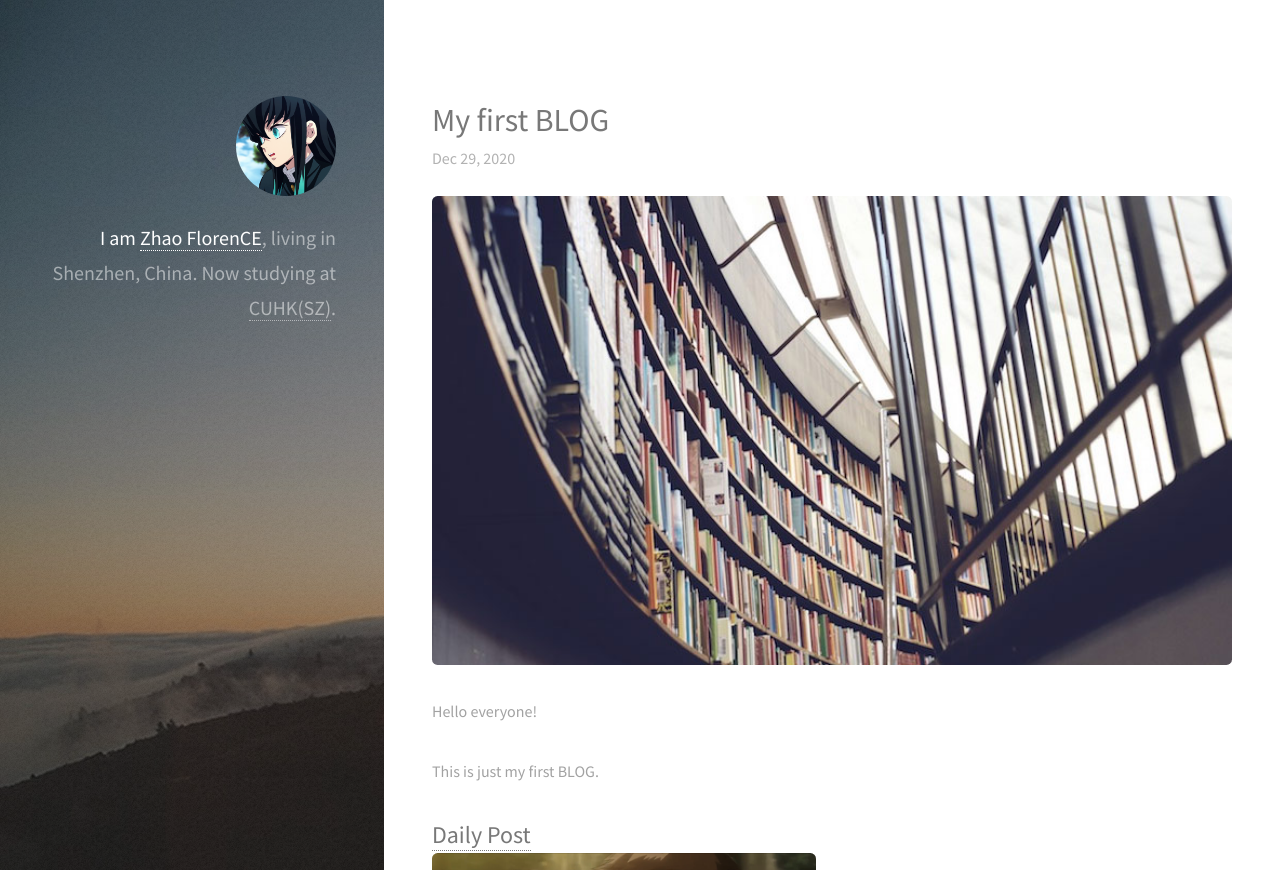
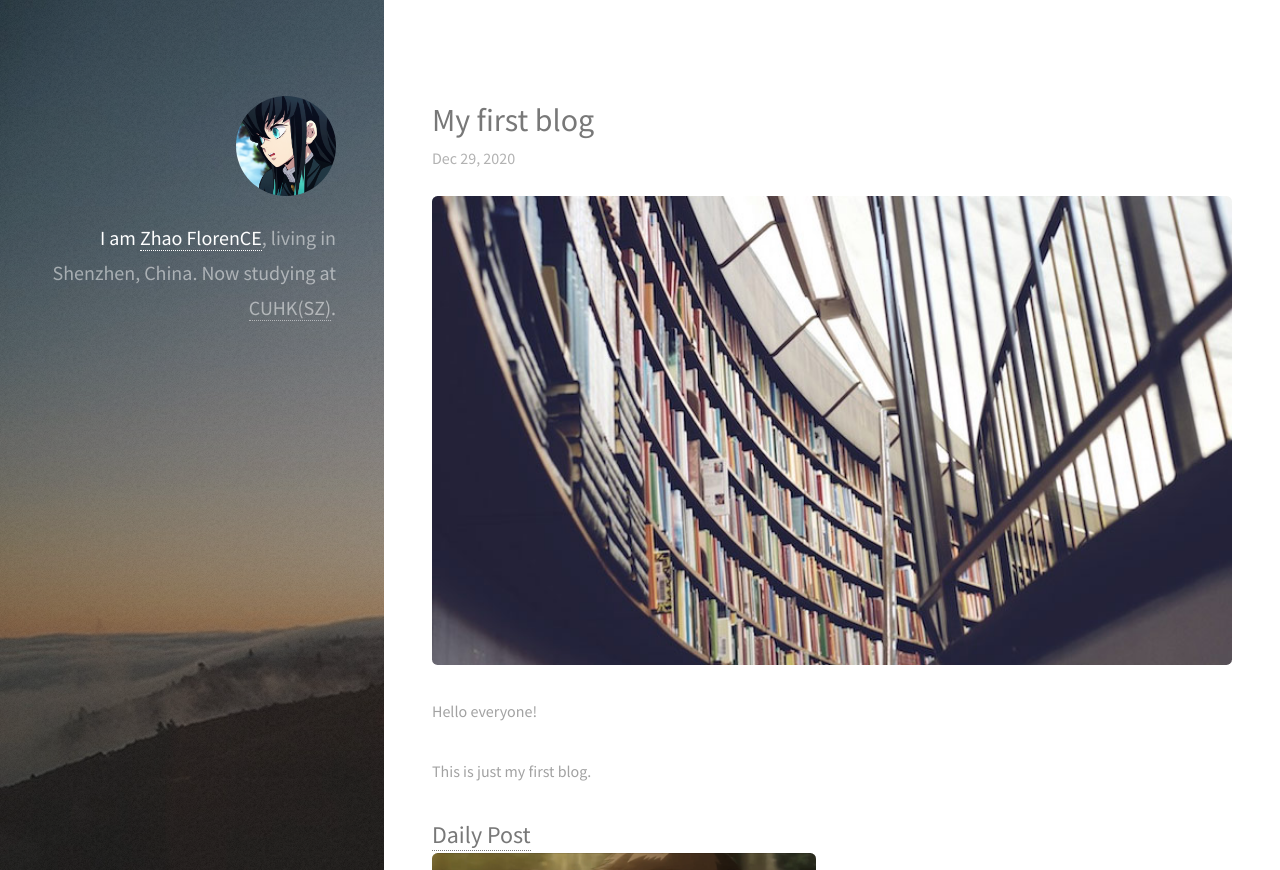
Before and after one commit to as3ert/blog, a Jekyll site: the page built from _posts/2020-12-29-my-first-blog.md, in a window 1280 px wide and 1314 px high. Shown: the top 870 px of the window. Built offline with Jekyll 4.4.1, drawn with Linux system fonts in a browser that asks for light colours; nearby versions of some CDN libraries.

```diff
--- a/_posts/2020-12-29-my-first-blog.md
+++ b/_posts/2020-12-29-my-first-blog.md
@@ -1,6 +1,6 @@
 ---
 layout: post
-title: My first BLOG
+title: My first blog
 categories:
   - update
 date: 2020-12-29 18:21:00
@@ -8,4 +8,4 @@ date: 2020-12-29 18:21:00
 
 <img src="/images/fulls/03.jpg" class="fit image"> Hello everyone!
 
-This is just my first BLOG.
+This is just my first blog.
```
